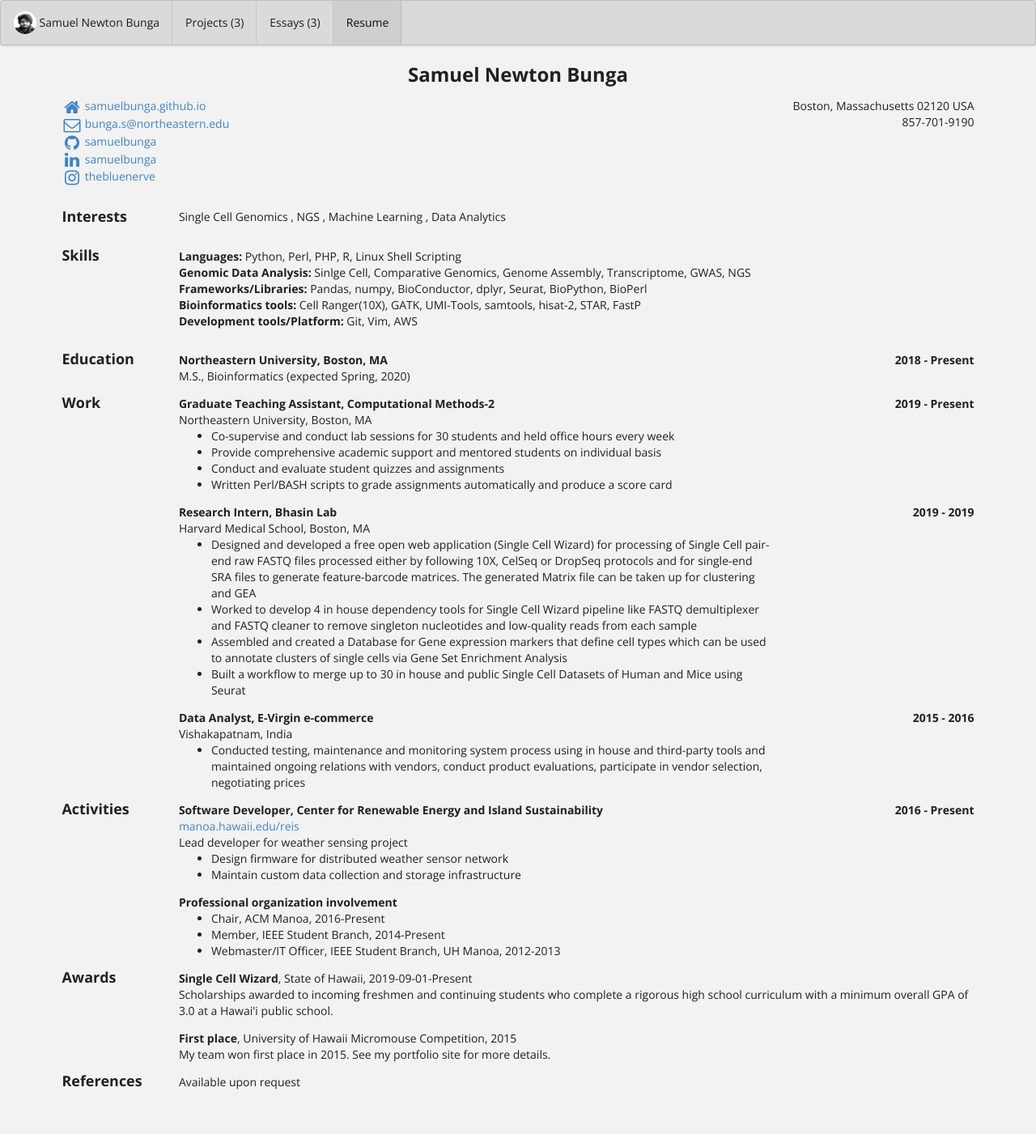
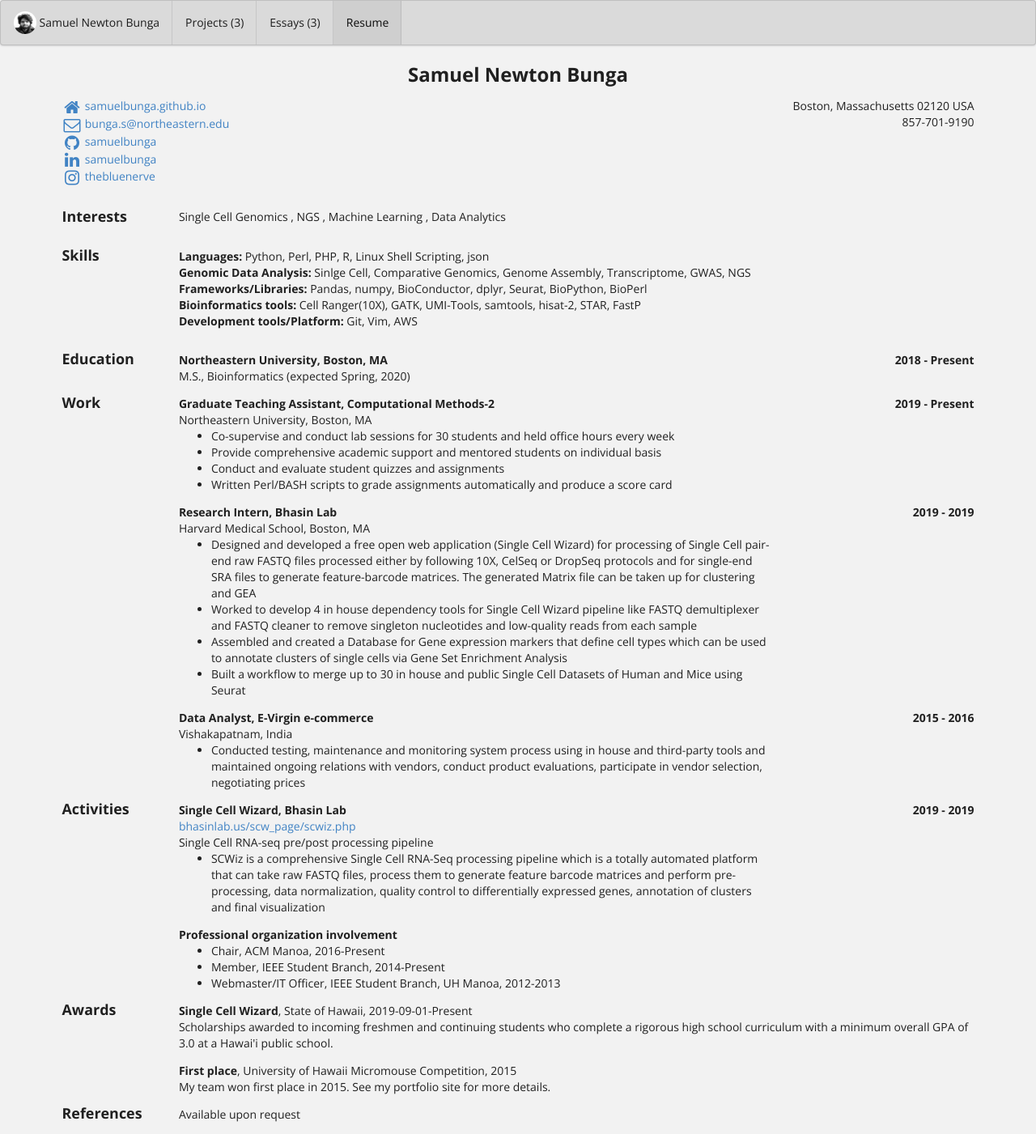
Before and after one commit to samuelbunga/samuelbunga.github.io, a Jekyll site: the page built from bio/index.html, in a window 1280 px wide. Shown: the whole page at 81% size. Built offline with Jekyll 4.4.1, drawn with Linux system fonts in a browser that asks for light colours; before the commit the page ends 1361 px from its top, so only the background shows below that.

Commit message:
Update bio.json

```diff
--- a/_data/bio.json
+++ b/_data/bio.json
@@ -64,6 +64,7 @@
         "PHP",
         "R",
         "Linux Shell Scripting",
+        "json"
       ]
     },
      {
@@ -168,15 +169,14 @@
   ],
   "volunteer": [
     {
-      "organization": "Center for Renewable Energy and Island Sustainability",
-      "website": "http://manoa.hawaii.edu/reis",
-      "position": "Software Developer",
-      "startDate": "2016-01-01",
-      "endDate": "Present",
-      "summary": "Lead developer for weather sensing project",
+      "organization": "Bhasin Lab",
+      "website": "https://bhasinlab.us/scw_page/scwiz.php",
+      "position": "Single Cell Wizard",
+      "startDate": "2019-08-01",
+      "endDate": "2019-12-19",
+      "summary": "Single Cell RNA-seq pre/post processing pipeline",
       "highlights": [
-        "Design firmware for distributed weather sensor network",
-        "Maintain custom data collection and storage infrastructure"
+        "SCWiz is a comprehensive Single Cell RNA-Seq processing pipeline which is a totally automated platform that can take raw FASTQ files, process them to generate feature barcode matrices and perform pre-processing, data normalization, quality control to differentially expressed genes, annotation of clusters and final visualization",
       ]
     },
     {
```
